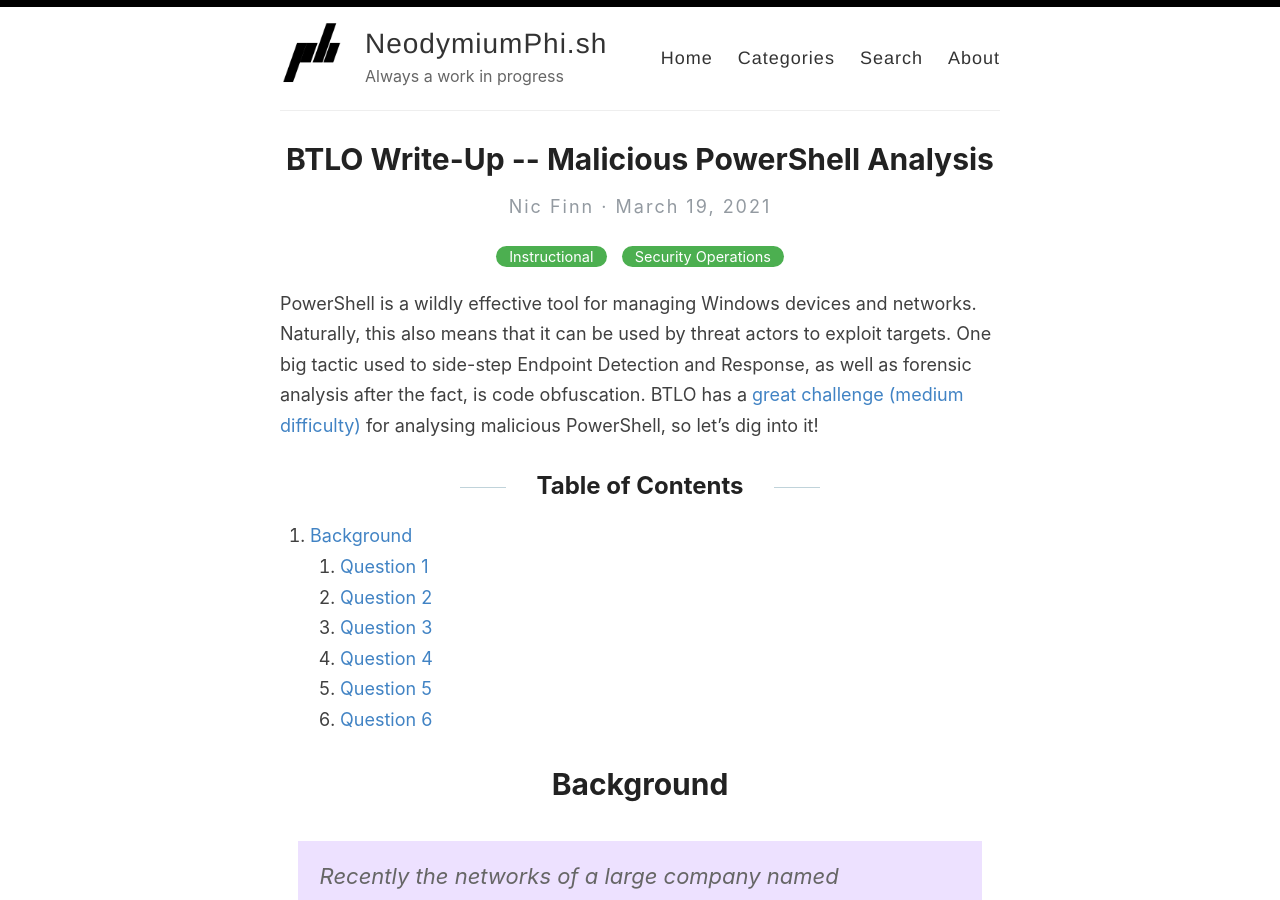
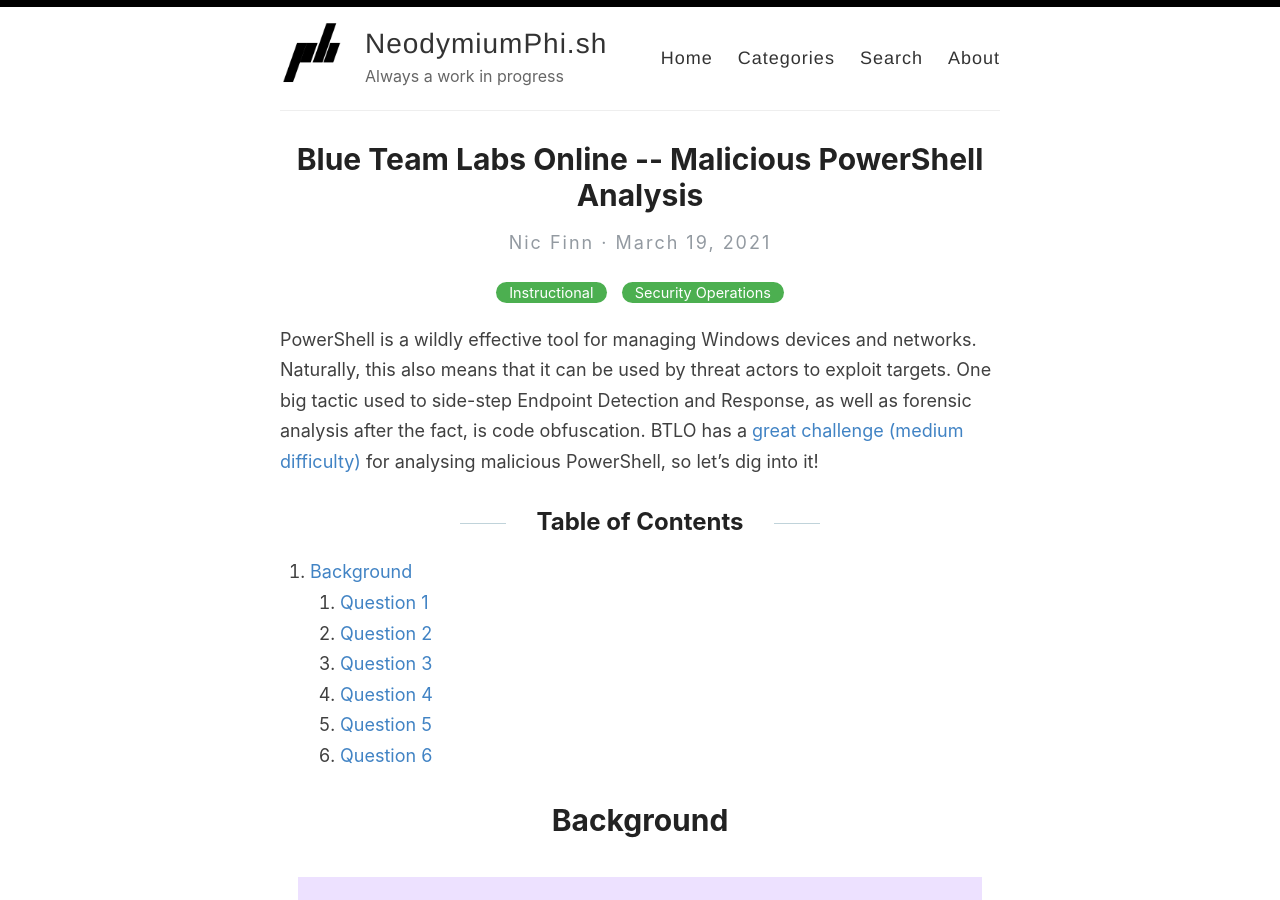
Before and after one commit to NeodymiumPhish/NeodymiumPhish.github.io, a Jekyll site: the page built from _posts/2021-3-19-BlueTeamLabs-Malicious-PowerShell-Analysis.md, in a window 1280 px wide and 900 px high. Built offline with Jekyll 4.4.1, drawn with Linux system fonts in a browser that asks for light colours.

Commit message:
Obsidian vault backup: 2021-03-19 09:12:26
Affected files:

_posts/2021-3-19-BlueTeamLabs-Malicious-PowerShell-Analysis.md

```diff
--- a/_posts/2021-3-19-BlueTeamLabs-Malicious-PowerShell-Analysis.md
+++ b/_posts/2021-3-19-BlueTeamLabs-Malicious-PowerShell-Analysis.md
@@ -1,6 +1,6 @@
 ---
 layout: post
-title: BTLO Write-Up -- Malicious PowerShell Analysis
+title: Blue Team Labs Online -- Malicious PowerShell Analysis
 excerpt_separator: <!--more-->
 categories: [Instructional, "Security Operations"]
 ---
```
